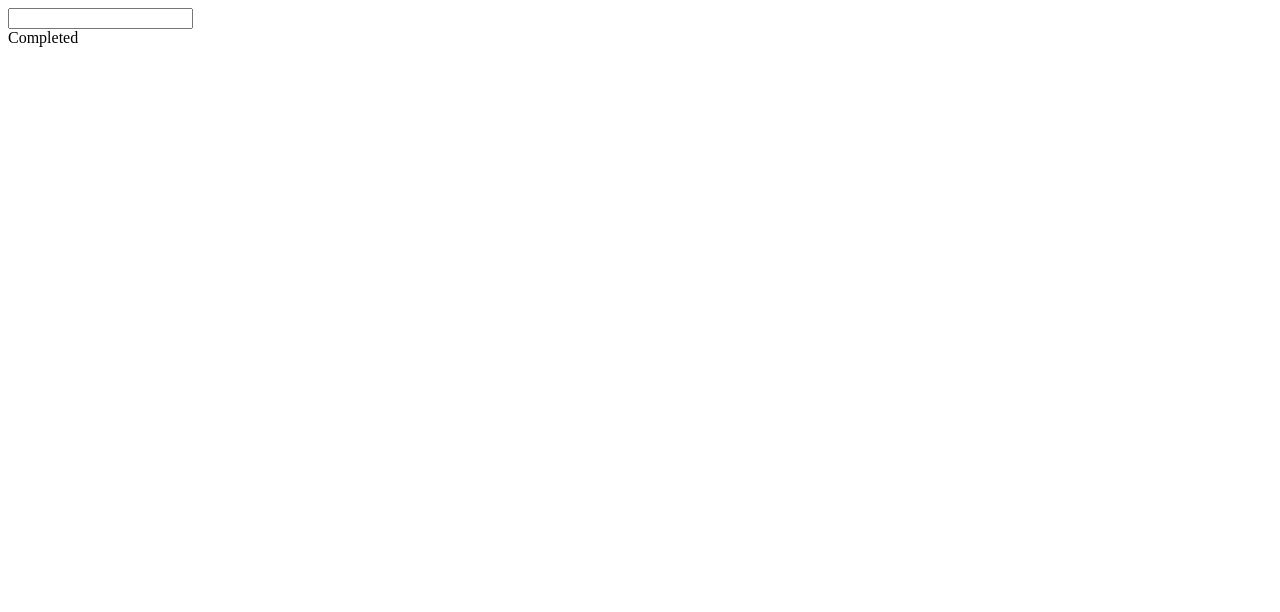
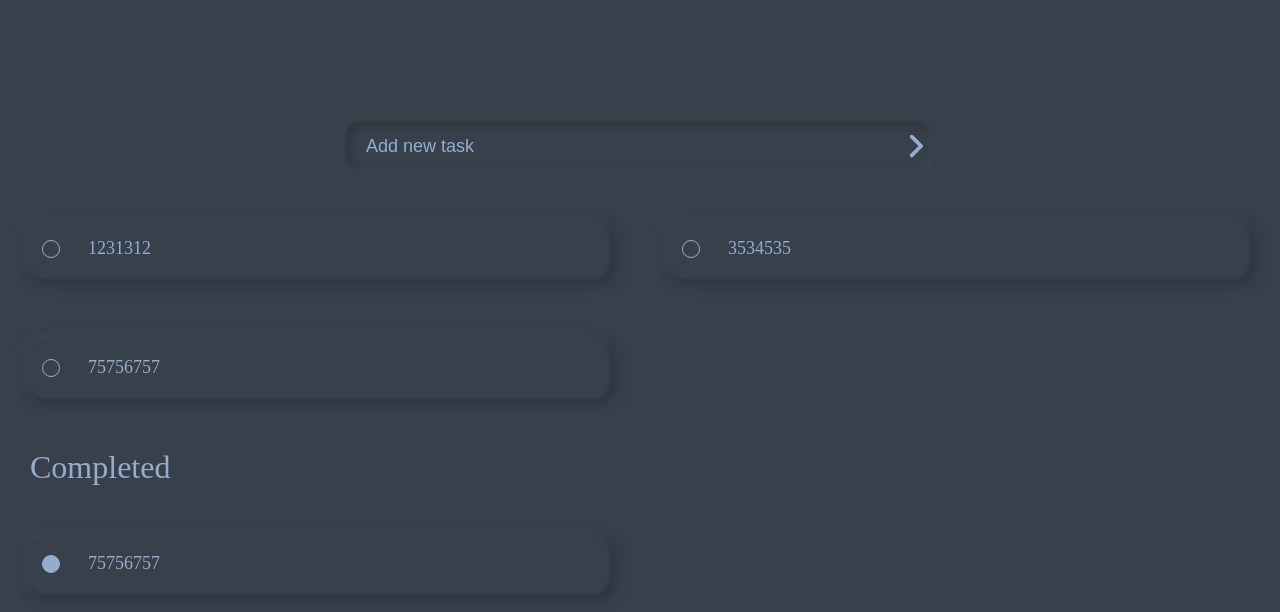
Before and after one commit to OrangeSpacer/ToDoList, a plain HTML site: page index.html in a window 1280 px wide. Drawn offline with Linux system fonts and the light colour scheme.

Commit message:
feat: add css style

```diff
--- a/index.html
+++ b/index.html
@@ -8,19 +8,37 @@
     <link rel="stylesheet" href="style.css">
 </head>
 <body>
+    <div class="container">
         <div class="adding">
-        <input type="text">
+            <input type="text" class="new__task" placeholder="Add new task">
+            <button class="btn">
+                <svg xmlns="http://www.w3.org/2000/svg" width="15px" fill="#94ADCF" viewBox="0 0 256 512"><!--! Font Awesome Pro 6.1.1 by @fontawesome - https://fontawesome.com License - https://fontawesome.com/license (Commercial License) Copyright 2022 Fonticons, Inc. --><path d="M64 448c-8.188 0-16.38-3.125-22.62-9.375c-12.5-12.5-12.5-32.75 0-45.25L178.8 256L41.38 118.6c-12.5-12.5-12.5-32.75 0-45.25s32.75-12.5 45.25 0l160 160c12.5 12.5 12.5 32.75 0 45.25l-160 160C80.38 444.9 72.19 448 64 448z"/></svg>
+            </button>
         </div>
         <div class="tasks__wrapper">
             <div class="tasks__active">
-            <div class="task"></div>
-            <div class="task"></div>
-            <div class="task"></div>
+                <div class="task">
+                    <div class="circle__active"></div>
+                    1231312
+                </div>
+                <div class="task">
+                    <div class="circle__active"></div>
+                    3534535
+                </div>
+                <div class="task">
+                    <div class="circle__active"></div>
+                    75756757
+                </div>
             </div>
             <div class="tasks__title">
                 Completed
             </div>
             <div class="tasks__complete">
+                <div class="task">
+                    <div class="circle__completed"></div>
+                    75756757
+                </div>
+            </div>
         </div>
     </div>
     <script src="index.js"></script>
--- a/style.css
+++ b/style.css
@@ -0,0 +1,134 @@
+*{
+    box-sizing: border-box;
+}
+
+body{
+    background-color: #38404B;
+}
+
+.container{
+    max-width: 1240px;
+    margin: 0 auto;
+    padding: 0 10px;
+}
+
+.adding{
+    position: relative;
+    margin-top: 10%;
+    text-align: center;
+}
+
+.new__task{
+    width: 588px;
+    height: 49px;
+    border-radius: 16px;
+    font-weight: 500;
+    font-size: 18px;
+    padding: 10px 25px 10px 10px;
+    border: none;
+    line-height: 21px;
+    color: #94ADCF;
+    background: #38404B;
+    box-shadow: 1px 1px 2px rgba(66, 75, 88, 0.3), -1px -1px 2px rgba(46, 53, 62, 0.5), inset -3px 3px 6px rgba(46, 53, 62, 0.2), inset 3px -3px 6px rgba(46, 53, 62, 0.2), inset -3px -3px 6px rgba(66, 75, 88, 0.9), inset 3px 3px 8px rgba(46, 53, 62, 0.9);
+}
+
+input::-webkit-input-placeholder {
+    font-weight: 500;
+    font-size: 18px;
+    padding: 10px;
+    line-height: 21px;
+    color: #94ADCF;
+}
+
+.btn{
+    position: absolute;
+    border: none;
+    background-color: transparent;
+    left: 71.5%;
+    top: 17%;
+    cursor: pointer;
+    transition: all 0.5s ease;
+}
+
+.btn:hover{
+    transition: all 0.5s ease;
+    transform: scale(1.1);
+}
+
+.tasks__wrapper{
+    margin-top: 50px;
+}
+
+.tasks__active{
+    display: grid;
+    grid-template-columns: repeat(2,1fr);
+    grid-template-rows: 1fr;
+    grid-gap: 60px;
+    align-items: baseline;
+}
+
+.circle__active{
+    position: absolute;
+    display: block;
+    content: '';
+    left: 2%;
+    bottom: 38%;
+    height: 18px;
+    width: 18px;
+    border: 1px solid #94ADCF;
+    border-radius: 100%;
+    background-color: transparent;
+    transition: all 0.5s ease;
+    cursor: pointer;
+}
+
+.circle__active:hover{
+    transition: all 0.5s ease;
+    transform: scale(1.2);
+}
+
+.task{
+    display: flex;
+    flex-wrap: wrap;
+    position: relative;
+    font-style: normal;
+    font-weight: 500;
+    font-size: 18px;
+    padding-top: 3%;
+    padding-left: 10%;
+    line-height: 21px;
+    color: #94ADCF;
+    min-height: 59px;
+    background: #38404B;
+    box-shadow: -5px 5px 10px rgba(48, 54, 64, 0.2), 5px -5px 10px rgba(48, 54, 64, 0.2), -5px -5px 10px rgba(64, 74, 86, 0.9), 5px 5px 13px rgba(48, 54, 64, 0.9), inset 1px 1px 2px rgba(64, 74, 86, 0.3), inset -1px -1px 2px rgba(48, 54, 64, 0.5);
+    border-radius: 16px;
+}
+
+.tasks__title{
+    margin-top: 50px;
+    font-size: 32px;
+    color: #94ADCF;
+}
+
+.tasks__complete{
+    display: grid;
+    grid-template-columns: repeat(2,1fr);
+    grid-template-rows: 1fr;
+    grid-gap: 60px;
+    align-items: baseline;
+    margin-top: 50px;
+}
+
+.circle__completed{
+    position: absolute;
+    display: block;
+    content: '';
+    left: 2%;
+    bottom: 38%;
+    height: 18px;
+    width: 18px;
+    border: 1px solid #94ADCF;
+    border-radius: 100%;
+    background-color: #94ADCF;
+    cursor: pointer;
+}
```
Lines whose indentation alone changed are shown as unchanged.
